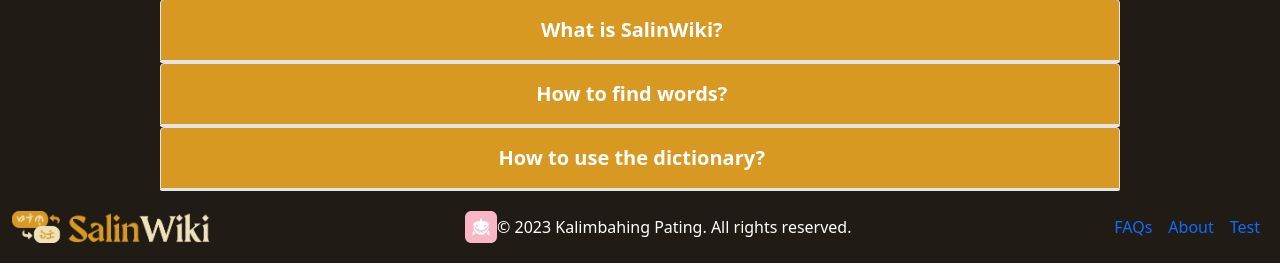
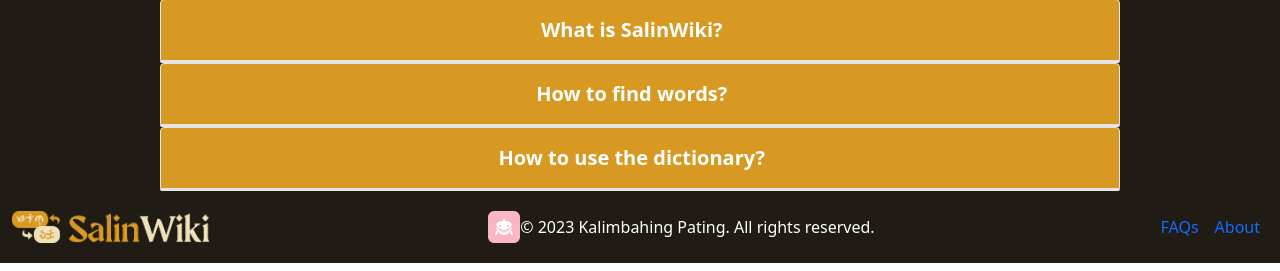
Before and after one commit to clavecillascc/Salin-Wiki, a Flask app: page /FAQs in a window 1280 px wide. Shown: the part 529-800 px from the top of the page. Run offline with Flask 3, Linux system fonts and the light colour scheme.

Commit message:
removed test

```diff
--- a/templates/footer.html
+++ b/templates/footer.html
@@ -9,7 +9,6 @@
     <ul class="nav col-12 col-md-auto mb-2 justify-content-center mb-md-0">
       <li><a href="/FAQs" class="nav-link px-2">FAQs</a></li>
       <li><a href="/About" class="nav-link px-2">About</a></li>
-      <li><a href="/Test" class="nav-link px-2">Test</a></li>
     </ul>
   </header>
 </div>
```
